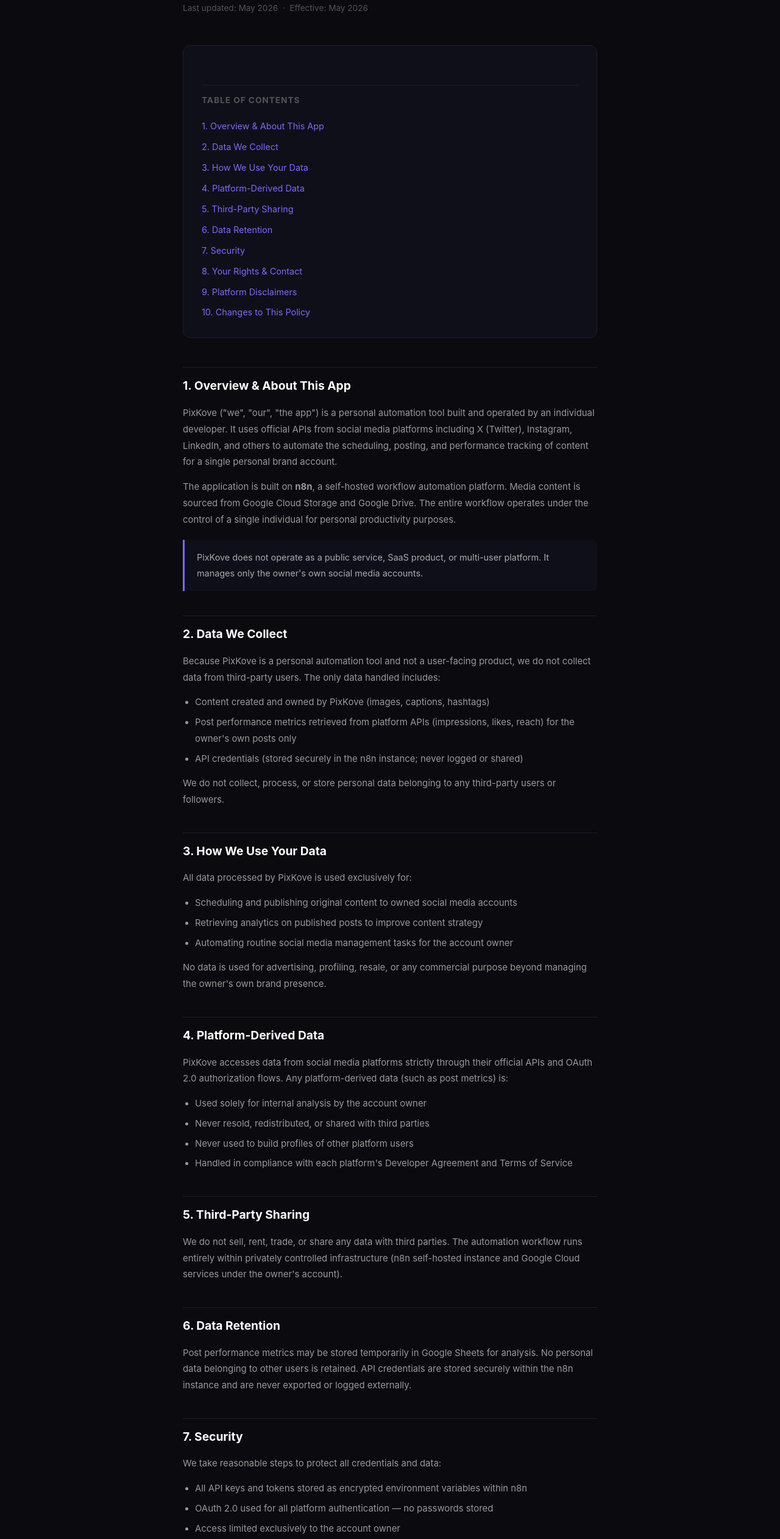
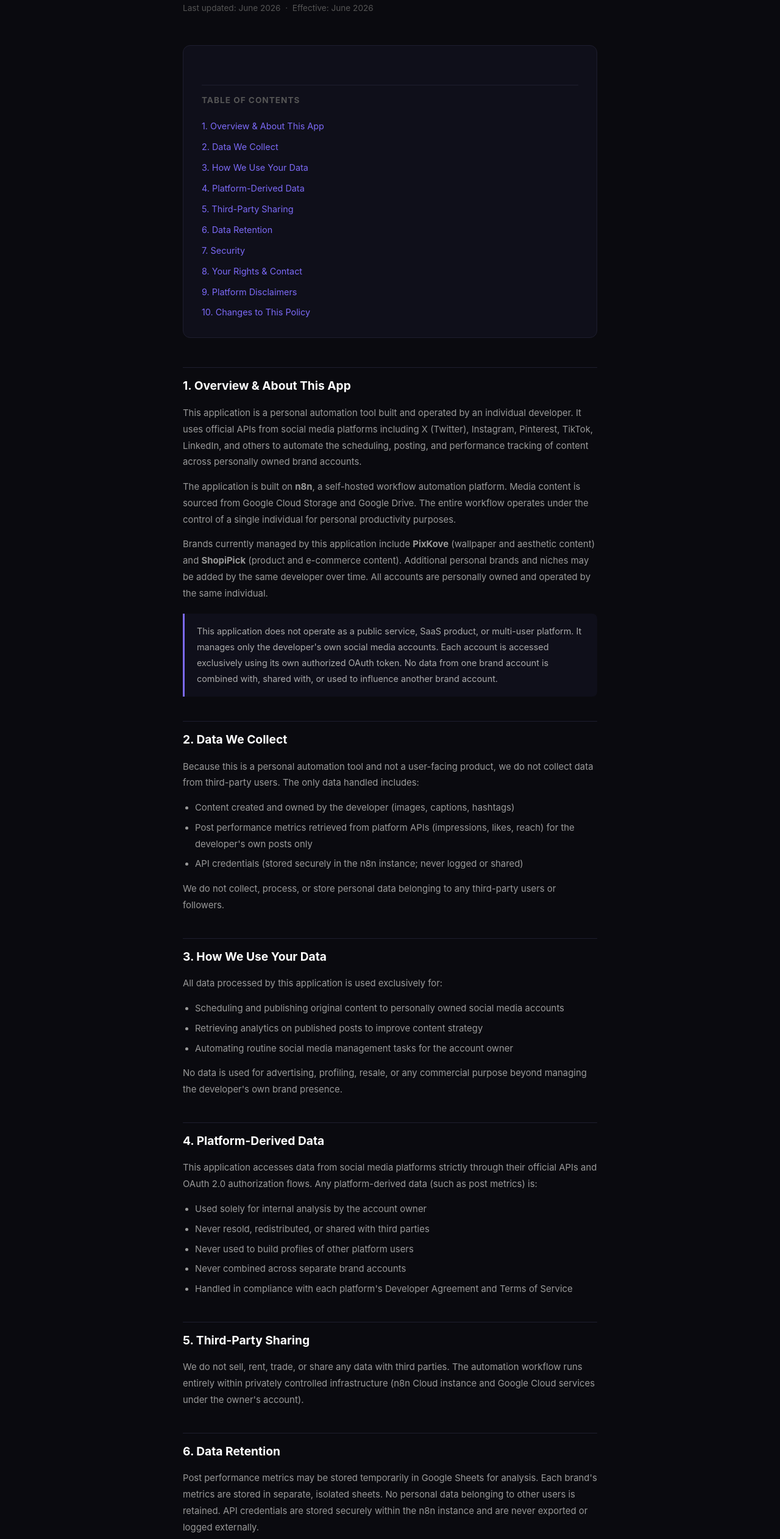
Before and after one commit to PixKove/pixkove-social, a plain HTML site: page privacy-policy.html in a window 1280 px wide. Shown: the part 197-2720 px from the top of the page at 61% size. Drawn offline with Linux system fonts and the light colour scheme.

Commit message:
Update privacy policy details and branding

```diff
--- a/privacy-policy.html
+++ b/privacy-policy.html
@@ -3,7 +3,7 @@
 <head>
   <meta charset="UTF-8">
   <meta name="viewport" content="width=device-width, initial-scale=1.0">
-  <title>Privacy Policy — PixKove</title>
+  <title>Privacy Policy — Personal Social Media Automation</title>
   <style>
     * { margin: 0; padding: 0; box-sizing: border-box; }
     body { font-family: -apple-system, BlinkMacSystemFont, 'Segoe UI', sans-serif;
@@ -39,13 +39,13 @@
 <body>
 
 <nav>
-  <div class="logo">● Pix<span>Kove</span></div>
+  <div class="logo">● Personal <span>Automation</span></div>
   <a href="index.html">← Back to home</a>
 </nav>
 
 <div class="container">
   <h1>Privacy Policy</h1>
-  <p class="meta">Last updated: May 2026 &nbsp;·&nbsp; Effective: May 2026</p>
+  <p class="meta">Last updated: June 2026 &nbsp;·&nbsp; Effective: June 2026</p>
 
   <div class="toc">
     <h2>Table of Contents</h2>
@@ -62,28 +62,36 @@
   </div>
 
   <h2 id="s1">1. Overview & About This App</h2>
-  <p>PixKove ("we", "our", "the app") is a personal automation tool built and
-     operated by an individual developer. It uses official APIs from social media
-     platforms including X (Twitter), Instagram, LinkedIn, and others to automate
-     the scheduling, posting, and performance tracking of content for a single
-     personal brand account.</p>
+  <p>This application is a personal automation tool built and operated by an
+     individual developer. It uses official APIs from social media platforms
+     including X (Twitter), Instagram, Pinterest, TikTok, LinkedIn, and others
+     to automate the scheduling, posting, and performance tracking of content
+     across personally owned brand accounts.</p>
   <p>The application is built on <strong>n8n</strong>, a self-hosted workflow
      automation platform. Media content is sourced from Google Cloud Storage and
      Google Drive. The entire workflow operates under the control of a single
      individual for personal productivity purposes.</p>
+  <p>Brands currently managed by this application include <strong>PixKove</strong>
+     (wallpaper and aesthetic content) and <strong>ShopiPick</strong> (product
+     and e-commerce content). Additional personal brands and niches may be added
+     by the same developer over time. All accounts are personally owned and
+     operated by the same individual.</p>
   <div class="highlight">
-    PixKove does not operate as a public service, SaaS product, or multi-user
-    platform. It manages only the owner's own social media accounts.
+    This application does not operate as a public service, SaaS product, or
+    multi-user platform. It manages only the developer's own social media
+    accounts. Each account is accessed exclusively using its own authorized
+    OAuth token. No data from one brand account is combined with, shared with,
+    or used to influence another brand account.
   </div>
 
   <h2 id="s2">2. Data We Collect</h2>
-  <p>Because PixKove is a personal automation tool and not a user-facing product,
+  <p>Because this is a personal automation tool and not a user-facing product,
      we do not collect data from third-party users. The only data handled
      includes:</p>
   <ul>
-    <li>Content created and owned by PixKove (images, captions, hashtags)</li>
+    <li>Content created and owned by the developer (images, captions, hashtags)</li>
     <li>Post performance metrics retrieved from platform APIs (impressions,
-        likes, reach) for the owner's own posts only</li>
+        likes, reach) for the developer's own posts only</li>
     <li>API credentials (stored securely in the n8n instance; never logged
         or shared)</li>
   </ul>
@@ -91,23 +99,25 @@
      third-party users or followers.</p>
 
   <h2 id="s3">3. How We Use Your Data</h2>
-  <p>All data processed by PixKove is used exclusively for:</p>
+  <p>All data processed by this application is used exclusively for:</p>
   <ul>
-    <li>Scheduling and publishing original content to owned social media accounts</li>
+    <li>Scheduling and publishing original content to personally owned
+        social media accounts</li>
     <li>Retrieving analytics on published posts to improve content strategy</li>
     <li>Automating routine social media management tasks for the account owner</li>
   </ul>
   <p>No data is used for advertising, profiling, resale, or any commercial
-     purpose beyond managing the owner's own brand presence.</p>
+     purpose beyond managing the developer's own brand presence.</p>
 
   <h2 id="s4">4. Platform-Derived Data</h2>
-  <p>PixKove accesses data from social media platforms strictly through their
-     official APIs and OAuth 2.0 authorization flows. Any platform-derived data
-     (such as post metrics) is:</p>
+  <p>This application accesses data from social media platforms strictly through
+     their official APIs and OAuth 2.0 authorization flows. Any platform-derived
+     data (such as post metrics) is:</p>
   <ul>
     <li>Used solely for internal analysis by the account owner</li>
     <li>Never resold, redistributed, or shared with third parties</li>
     <li>Never used to build profiles of other platform users</li>
+    <li>Never combined across separate brand accounts</li>
     <li>Handled in compliance with each platform's Developer Agreement and
         Terms of Service</li>
   </ul>
@@ -115,14 +125,15 @@
   <h2 id="s5">5. Third-Party Sharing</h2>
   <p>We do not sell, rent, trade, or share any data with third parties.
      The automation workflow runs entirely within privately controlled
-     infrastructure (n8n self-hosted instance and Google Cloud services
+     infrastructure (n8n Cloud instance and Google Cloud services
      under the owner's account).</p>
 
   <h2 id="s6">6. Data Retention</h2>
   <p>Post performance metrics may be stored temporarily in Google Sheets for
-     analysis. No personal data belonging to other users is retained.
-     API credentials are stored securely within the n8n instance and are
-     never exported or logged externally.</p>
+     analysis. Each brand's metrics are stored in separate, isolated sheets.
+     No personal data belonging to other users is retained. API credentials
+     are stored securely within the n8n instance and are never exported
+     or logged externally.</p>
 
   <h2 id="s7">7. Security</h2>
   <p>We take reasonable steps to protect all credentials and data:</p>
@@ -130,34 +141,40 @@
     <li>All API keys and tokens stored as encrypted environment variables
         within n8n</li>
     <li>OAuth 2.0 used for all platform authentication — no passwords stored</li>
+    <li>Each brand account uses its own dedicated OAuth token</li>
     <li>Access limited exclusively to the account owner</li>
     <li>No public endpoints expose credentials or stored data</li>
   </ul>
 
   <h2 id="s8">8. Your Rights & Contact</h2>
-  <p>As this tool manages only the owner's personal accounts and collects no
-     third-party personal data, standard data subject rights (access, deletion,
-     portability) do not apply to external parties.</p>
-  <p>For any questions regarding this privacy policy, contact us at:</p>
+  <p>As this tool manages only the developer's personal accounts and collects
+     no third-party personal data, standard data subject rights (access,
+     deletion, portability) do not apply to external parties.</p>
+  <p>For any questions regarding this privacy policy, contact:</p>
   <p><strong>📧 nyxwallhq@gmail.com</strong></p>
+  <p>This privacy policy covers all social media automation apps operated
+     personally by this developer, including but not limited to PixKove
+     and ShopiPick.</p>
 
   <h2 id="s9">9. Platform Disclaimers</h2>
-  <p>PixKove is an independent automation tool and is not affiliated with,
-     endorsed by, or in any way officially connected to X Corp (Twitter),
-     Meta, LinkedIn, Pinterest, Google, or any other social media platform.</p>
+  <p>This application is an independent automation tool and is not affiliated
+     with, endorsed by, or in any way officially connected to X Corp (Twitter),
+     Meta, LinkedIn, Pinterest, TikTok, Google, or any other social media
+     platform.</p>
   <p>All platform names and logos are trademarks of their respective owners.
-     PixKove complies with the developer terms and API policies of each
-     platform it integrates with.</p>
+     This application complies with the developer terms and API policies of
+     each platform it integrates with.</p>
 
   <h2 id="s10">10. Changes to This Policy</h2>
-  <p>We may update this Privacy Policy as the automation system evolves or
-     as platform requirements change. The "Last updated" date at the top of
-     this page will reflect any revisions. Continued use of the system
-     constitutes acceptance of the updated policy.</p>
+  <p>We may update this Privacy Policy as the automation system evolves,
+     as new brand accounts are added, or as platform requirements change.
+     The "Last updated" date at the top of this page will reflect any
+     revisions. Continued use of the system constitutes acceptance of
+     the updated policy.</p>
 </div>
 
 <footer>
-  PixKove — Personal social media automation. &nbsp;·&nbsp;
+  Personal social media automation — operated by a single developer. &nbsp;·&nbsp;
   <a href="index.html">Home</a> &nbsp;·&nbsp;
   <a href="terms.html">Terms of Service</a> &nbsp;·&nbsp;
   <a href="mailto:nyxwallhq@gmail.com">nyxwallhq@gmail.com</a>
```
